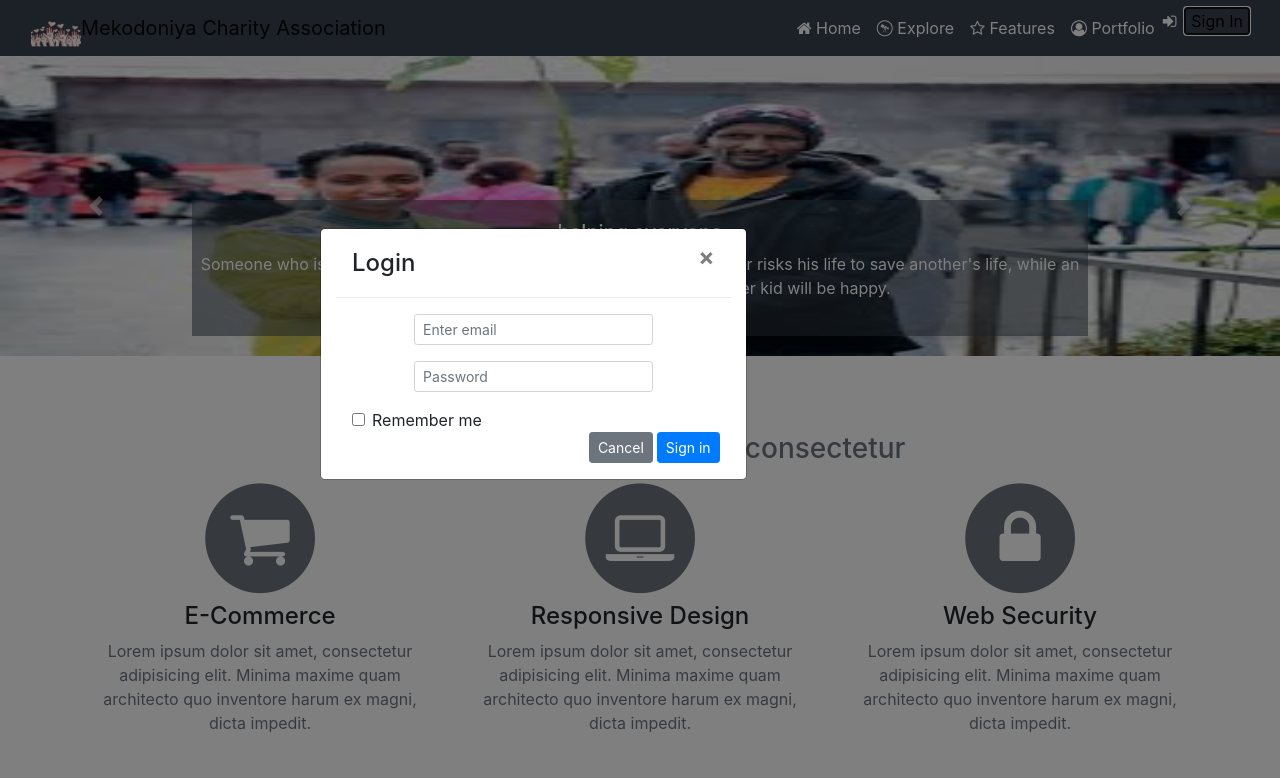
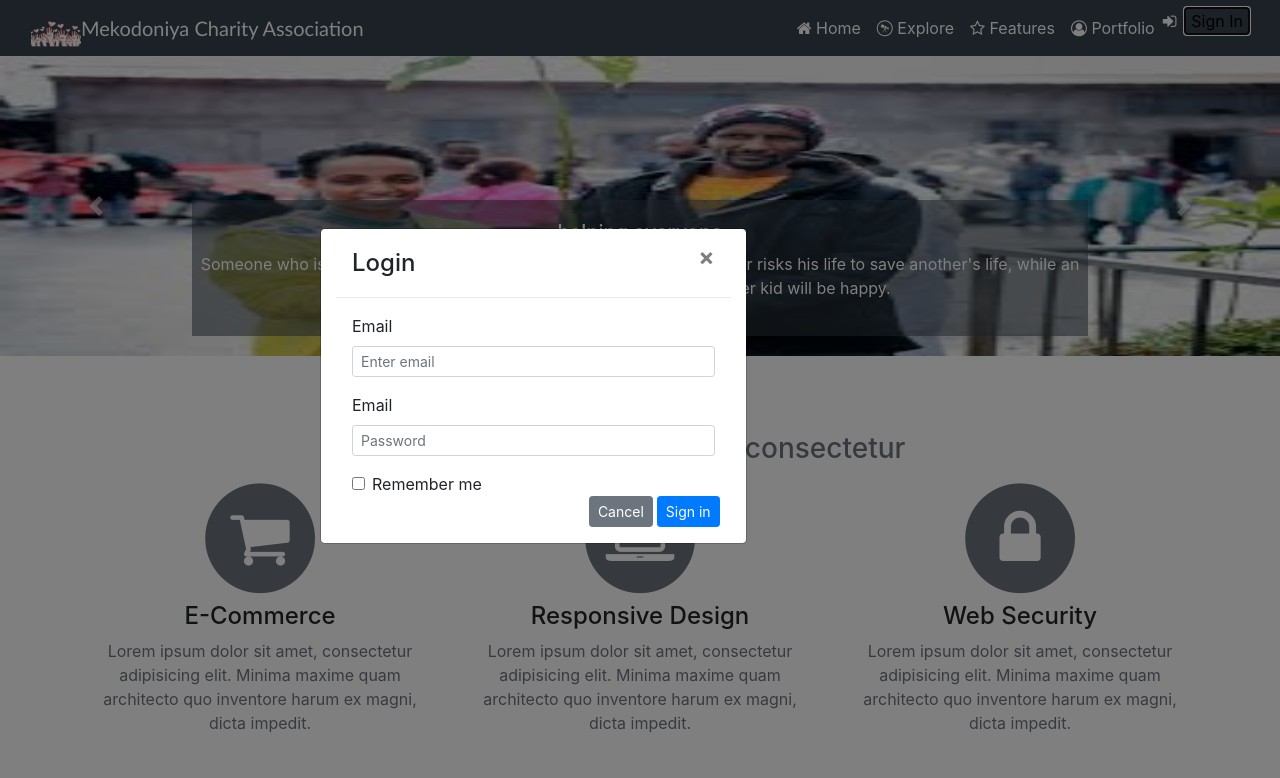
Before and after one commit to KiyaTilahun/final-project, a website: page index.html in a window 1280 px wide. Both pictures are taken after a click on the button "Sign In". Shown: the top 778 px of the page. Drawn offline with nearby package versions, Linux system fonts and the light colour scheme.

Commit message:
i changed the form:

```diff
--- a/css/style.css
+++ b/css/style.css
@@ -5,6 +5,10 @@
 .team-member img{
   max-width: 200px;
   max-height: 200px;
+}
+.brand{
+  color: white !important;
+  font-family: 'Gill Sans', 'Gill Sans MT', Calibri, 'Trebuchet MS', sans-serif !important;
 }
 /* i{
   background-color: black;
@@ -51,7 +55,9 @@ section{
     .staffs{
       display: none;
     }
-
+    .brand{
+      text-align: left !important;
+    }
   }
   .carimg{
 max-height: 300px;
@@ -61,3 +67,24 @@ max-height: 300px;
     background-color:#37434d86;
 
   }
+
+  .modal{
+    overflow: hidden !important;
+    top: 50% !important;
+    left: 50% !important;
+    transform: translate(-50%,-50%) !important;
+    /* z-index: 10 !important; */
+  }
+
+/* .overlay{
+  position: absolute;
+  top: 0;
+  left: 0;
+  width: 100%;
+  height: 100%;
+  backdrop-filter: blur(10px);
+  z-index: 5;
+}
+.hidden{
+  display:none;
+} */
--- a/index.html
+++ b/index.html
@@ -13,7 +13,7 @@
 </head>
 <body>
     <header><nav class="navbar navbar-light navbar-expand-md sticky-top " style="background-color:#37434d;color:#ffffff;">
-        <div class="container-fluid"><span><img class="img" src="img/pngwing.com.png" alt=""></span><a class="navbar-brand" href="#">Mekodoniya Charity Association</a><button data-toggle="collapse" class="navbar-toggler collapsed" data-target="#navcol-1"><span class="sr-only">Toggle navigation</span><span class="navbar-toggler-icon"></span></button>
+        <div class="container-fluid"><span><img class="img" src="img/pngwing.com.png" alt=""></span><a class="navbar-brand brand" href="#">Mekodoniya Charity Association</a><button data-toggle="collapse" class="navbar-toggler collapsed" data-target="#navcol-1"><span class="sr-only">Toggle navigation</span><span class="navbar-toggler-icon"></span></button>
             <div
                 class="collapse navbar-collapse" id="navcol-1">
                 <ul class="nav navbar-nav ml-auto">
@@ -21,11 +21,12 @@
                     <li class="nav-item" role="presentation"><a class="nav-link active" style="color:#ffffff;" href="#"><i class="fa fa-wpexplorer"></i> Explore</a></li>
                     <li class="nav-item" role="presentation"><a class="nav-link active" style="color:#ffffff;" href="#"><i class="fa fa-star-o"></i> Features</a></li>
                     <li class="nav-item" role="presentation"><a class="nav-link active" style="color:#ffffff;" href="#"><i class="fa fa-user-circle-o"></i> Portfolio</a></li>
-                    <li class="nav-item" role="presentation"><i class="fa fa-sign-in"></i>  <button style=" border:none;background-color: #37434d00;"  data-toggle="modal" data-target="#loginModal" >Sign In</button></a></li>
+                    <li class="nav-item" role="presentation"><i class="fa fa-sign-in"></i>  <button style=" border:none;background-color: #37434d00;"  data-toggle="modal" data-target="#loginModal" class="signin" >Sign In</button></a></li>
                 </ul>
         </div>
         </div>
     </nav></header>
+
     <div id="carouselExampleIndicators" class="carousel slide" data-ride="carousel">
         <ol class="carousel-indicators">
           <li data-target="#carouselExampleIndicators" data-slide-to="0" class="active"></li>
@@ -73,27 +74,26 @@
               <h4 class="modal-title">Login</h4>
               <button type="button" class="close" data-dismiss="modal"><span class="times">×</span></button>
             </div>
-            <div class="modal-body body container">
-                  <form>
-              <div class="form-row ">
-                  <div class="form-group  offset-2 col-8 align-items-center ">
-                          <label class="sr-only" for="exampleInputEmail3">Email address</label>
+            <div class="modal-body">
+                  <form class="form">
+                  <div class="form-group">
+                          <label for="exampleInputEmail3" class="form-label">Email</label>
                           <input type="email" class="form-control form-control-sm mr-1" id="exampleInputEmail3" placeholder="Enter email">
                   </div>
-                  </div>
-                  <div class="form-row">
-                  <div class="form-group offset-2 col-8 align-items-center">
-                      <label class="sr-only" for="exampleInputPassword3">Password</label>
+
+                  <div class="form-group ">
+                    <label for="exampleInputEmail3" class="form-label">Email</label>
+
                       <input type="password" class="form-control form-control-sm mr-1" id="exampleInputPassword3" placeholder="Password">
                   </div>
-                  <div class="col-sm-auto">
+                  <div class="offset-sm-3col-sm-auto">
                       <div class="form-check">
                           <input class="form-check-input" type="checkbox">
                           <label class="form-check-label"> Remember me
                           </label>
                       </div>
                   </div>
-              </div>
+
               <div class="form-row">
                   <button type="button" class="btn btn-secondary btn-sm ml-auto" data-dismiss="modal">Cancel</button>
                   <button type="submit" class="btn btn-primary btn-sm ml-1">Sign in</button>
@@ -265,5 +265,6 @@
     <script src="node_modules/jquery/dist/jquery.slim.min.js"></script>
     <script src="node_modules/popper.js/dist/umd/popper.min.js"></script>
     <script src="node_modules/bootstrap/dist/js/bootstrap.min.js"></script>
+   <!-- <script src="js/script.js"></script> -->
 </body>
 </html>
--- /dev/null
+++ b/js/script.js
@@ -0,0 +1,6 @@
+'use strict';
+const sign=document.querySelector(".signin");
+sign.addEventListener('click',function(){
+
+    console.log("hello world");
+})
```
